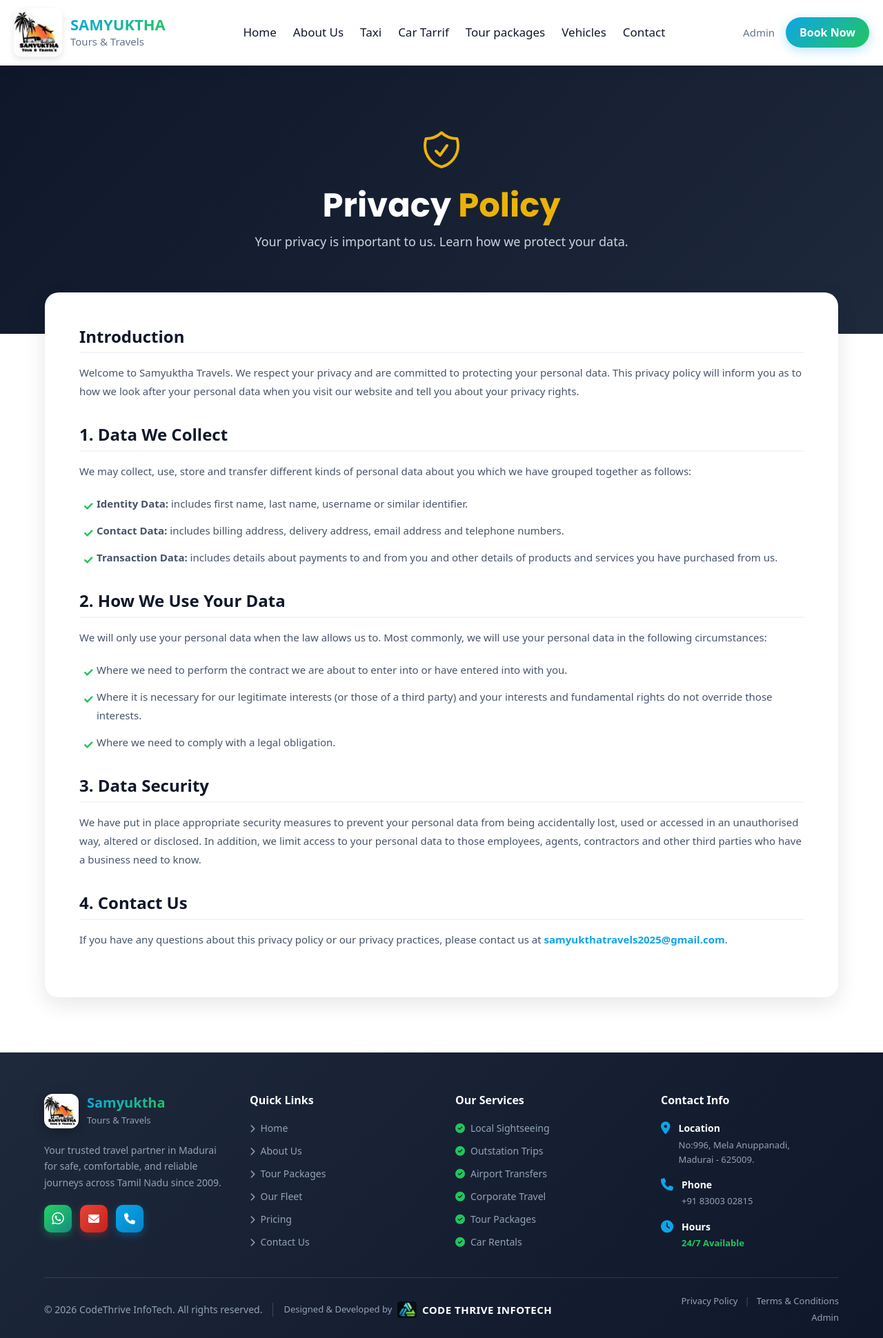
After one commit to JIDENDRAN/samyuktha-travels, a Flask app: page /privacy_policy in a window 1280 px wide. The commit adds this page. Shown: the whole page at 69% size. Run offline with Flask 3, Linux system fonts and the light colour scheme; some web fonts are replaced.

Commit message:
feat: add Privacy Policy and Terms & Conditions pages, routes, and update footer layout

```diff
--- a/app.py
+++ b/app.py
@@ -232,6 +232,18 @@ def packages():
 @app.route("/contact")
 def contact():
     return render_template("contact.html")
+
+
+@app.route("/privacy-policy")
+@app.route("/privacy_policy")
+def privacy_policy():
+    return render_template("privacy_policy.html")
+
+
+@app.route("/terms-conditions")
+@app.route("/terms_conditions")
+def terms_conditions():
+    return render_template("terms_conditions.html")
 
 
 @app.route("/taxi", methods=["GET", "POST"])
--- a/package.json
+++ b/package.json
@@ -4,6 +4,8 @@
   "description": "",
   "main": "index.js",
   "scripts": {
+    "dev": "concurrently \"python app.py\" \"node realtime/server.js\"",
+    "realtime": "node realtime/server.js",
     "test": "echo \"Error: no test specified\" && exit 1"
   },
   "keywords": [],
@@ -21,5 +23,8 @@
     "qrcode": "^1.5.3",
     "qrcode-terminal": "^0.12.0",
     "socket.io": "^4.8.3"
+  },
+  "devDependencies": {
+    "concurrently": "^10.0.3"
   }
 }
--- a/templates/base.html
+++ b/templates/base.html
@@ -612,12 +612,15 @@
                 INFOTECH</span>
             </a>
           </div>
-          <div style="display: flex; gap: 20px; flex-wrap: wrap;">
-            <a href="#" style="color: #94a3b8; font-size: 13px; text-decoration: none;"
-              onmouseover="this.style.color='#0ea5e9';" onmouseout="this.style.color='#94a3b8';">Privacy Policy</a>
-            <a href="#" style="color: #94a3b8; font-size: 13px; text-decoration: none;"
-              onmouseover="this.style.color='#0ea5e9';" onmouseout="this.style.color='#94a3b8';">Terms of Service</a>
-            <a href="/admin/login" style="color: #94a3b8; font-size: 13px; text-decoration: none;"
+          <div style="display: flex; flex-direction: column; align-items: flex-end; gap: 4px;">
+            <div style="display: flex; gap: 10px; align-items: center; color: #94a3b8; font-size: 13px;">
+              <a href="/privacy-policy" style="color: #94a3b8; text-decoration: none; transition: color 0.3s ease;"
+                onmouseover="this.style.color='#0ea5e9';" onmouseout="this.style.color='#94a3b8';">Privacy Policy</a>
+              <span style="color: rgba(148, 163, 184, 0.4);">|</span>
+              <a href="/terms-conditions" style="color: #94a3b8; text-decoration: none; transition: color 0.3s ease;"
+                onmouseover="this.style.color='#0ea5e9';" onmouseout="this.style.color='#94a3b8';">Terms & Conditions</a>
+            </div>
+            <a href="/admin/login" style="color: #94a3b8; font-size: 13px; text-decoration: none; transition: color 0.3s ease;"
               onmouseover="this.style.color='#0ea5e9';" onmouseout="this.style.color='#94a3b8';">Admin</a>
           </div>
         </div>
--- /dev/null
+++ b/templates/privacy_policy.html
@@ -0,0 +1,156 @@
+{% extends "base.html" %}
+
+{% block title %}Privacy Policy | Samyuktha Travels{% endblock %}
+
+{% block extra_css %}
+<style>
+  .policy-banner {
+    background: linear-gradient(135deg, var(--dark) 0%, #1e293b 100%);
+    padding: 90px 0 120px;
+    text-align: center;
+    color: white;
+    position: relative;
+  }
+  .policy-icon-wrapper {
+    margin-bottom: 20px;
+    display: inline-flex;
+    justify-content: center;
+    align-items: center;
+  }
+  .policy-icon-wrapper svg {
+    width: 64px;
+    height: 64px;
+    color: #eab308;
+  }
+  .policy-title {
+    font-size: clamp(32px, 5vw, 48px);
+    font-weight: 700;
+    margin-bottom: 10px;
+    font-family: 'Poppins', sans-serif;
+  }
+  .policy-title span {
+    color: #eab308;
+  }
+  .policy-subtitle {
+    font-size: clamp(14px, 2vw, 18px);
+    color: #cbd5e1;
+    font-weight: 300;
+    max-width: 600px;
+    margin: 0 auto;
+  }
+  .policy-container {
+    width: min(1150px, 92%);
+    margin: -60px auto 80px;
+    position: relative;
+    z-index: 10;
+  }
+  .policy-card {
+    background: white;
+    border-radius: 20px;
+    padding: 50px;
+    box-shadow: var(--shadow);
+  }
+  .policy-card h2 {
+    font-size: 24px;
+    font-weight: 700;
+    color: var(--dark);
+    margin-top: 35px;
+    margin-bottom: 15px;
+    border-bottom: 2px solid #f1f5f9;
+    padding-bottom: 8px;
+  }
+  .policy-card h2:first-of-type {
+    margin-top: 0;
+  }
+  .policy-card p {
+    color: #475569;
+    font-size: 15px;
+    line-height: 1.8;
+    margin-bottom: 20px;
+  }
+  .policy-list {
+    list-style: none;
+    padding-left: 0;
+    margin-bottom: 20px;
+  }
+  .policy-list li {
+    color: #475569;
+    font-size: 15px;
+    line-height: 1.8;
+    margin-bottom: 12px;
+    position: relative;
+    padding-left: 25px;
+  }
+  .policy-list li::before {
+    content: "✓";
+    color: var(--accent);
+    font-size: 18px;
+    position: absolute;
+    left: 5px;
+    top: 0;
+    font-weight: bold;
+  }
+  @media (max-width: 768px) {
+    .policy-banner {
+      padding: 60px 0 90px;
+    }
+    .policy-card {
+      padding: 30px 20px;
+    }
+  }
+</style>
+{% endblock %}
+
+{% block content %}
+<section class="policy-banner">
+  <div class="container">
+    <div class="policy-icon-wrapper">
+      <!-- Shield outline icon matching screenshot -->
+      <svg xmlns="http://www.w3.org/2000/svg" fill="none" viewBox="0 0 24 24" stroke-width="1.5" stroke="currentColor">
+        <path stroke-linecap="round" stroke-linejoin="round" d="M9 12.75L11.25 15 15 9.75m-3-7.036A11.959 11.959 0 013.598 6 11.99 11.99 0 003 9.749c0 5.592 3.824 10.29 9 11.623 5.176-1.332 9-6.03 9-11.622 0-1.31-.21-2.571-.598-3.751h-.152c-3.196 0-6.1-1.248-8.25-3.285z" />
+      </svg>
+    </div>
+    <h1 class="policy-title">Privacy <span>Policy</span></h1>
+    <p class="policy-subtitle">Your privacy is important to us. Learn how we protect your data.</p>
+  </div>
+</section>
+
+<div class="policy-container">
+  <div class="policy-card">
+    <h2>Introduction</h2>
+    <p>
+      Welcome to Samyuktha Travels. We respect your privacy and are committed to protecting your personal data. This privacy policy will inform you as to how we look after your personal data when you visit our website and tell you about your privacy rights.
+    </p>
+
+    <h2>1. Data We Collect</h2>
+    <p>
+      We may collect, use, store and transfer different kinds of personal data about you which we have grouped together as follows:
+    </p>
+    <ul class="policy-list">
+      <li><strong>Identity Data:</strong> includes first name, last name, username or similar identifier.</li>
+      <li><strong>Contact Data:</strong> includes billing address, delivery address, email address and telephone numbers.</li>
+      <li><strong>Transaction Data:</strong> includes details about payments to and from you and other details of products and services you have purchased from us.</li>
+    </ul>
+
+    <h2>2. How We Use Your Data</h2>
+    <p>
+      We will only use your personal data when the law allows us to. Most commonly, we will use your personal data in the following circumstances:
+    </p>
+    <ul class="policy-list">
+      <li>Where we need to perform the contract we are about to enter into or have entered into with you.</li>
+      <li>Where it is necessary for our legitimate interests (or those of a third party) and your interests and fundamental rights do not override those interests.</li>
+      <li>Where we need to comply with a legal obligation.</li>
+    </ul>
+
+    <h2>3. Data Security</h2>
+    <p>
+      We have put in place appropriate security measures to prevent your personal data from being accidentally lost, used or accessed in an unauthorised way, altered or disclosed. In addition, we limit access to your personal data to those employees, agents, contractors and other third parties who have a business need to know.
+    </p>
+
+    <h2>4. Contact Us</h2>
+    <p>
+      If you have any questions about this privacy policy or our privacy practices, please contact us at <a href="mailto:samyukthatravels2025@gmail.com" style="color: var(--primary); text-decoration: none; font-weight: 600;">samyukthatravels2025@gmail.com</a>.
+    </p>
+  </div>
+</div>
+{% endblock %}
```
Also changed, not shown: templates/terms_conditions.html (added, +156 -0 lines), package-lock.json, 1 other file.
